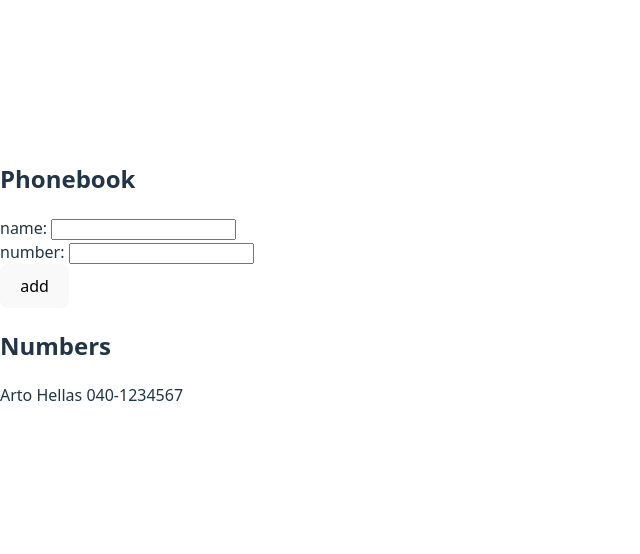
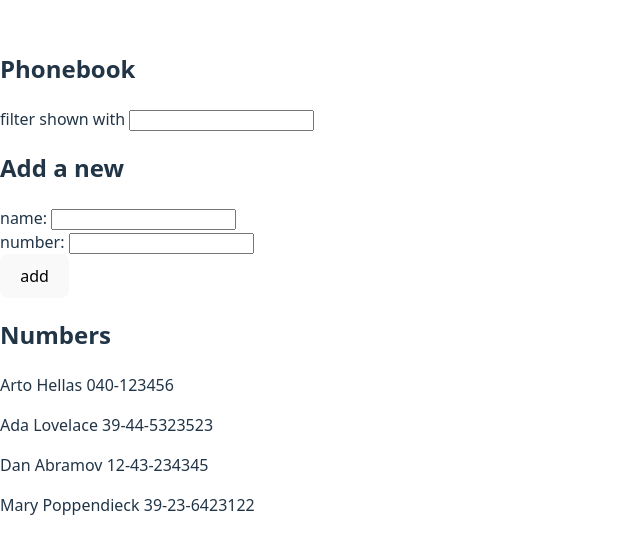
Before and after one commit to Kyre0n/Fullstack-Bootcamp, a React (Vite) app in the folder part2/phoneagenda/: page / in a window 1280 px wide. Shown: the part 118-672 px from the top of the page, without its empty margins (0-640 px from the left). Built offline with nearby package versions, Linux system fonts and the light colour scheme.

Commit message:
Ejercicio 2.9 hecho

```diff
--- a/part2/phoneagenda/src/App.jsx
+++ b/part2/phoneagenda/src/App.jsx
@@ -3,13 +3,14 @@
 
 const App = () => {
   const [persons, setPersons] = useState([
-    {
-      name: 'Arto Hellas',
-      number: '040-1234567'
-    }
+    { name: 'Arto Hellas', number: '040-123456', id: 1 },
+    { name: 'Ada Lovelace', number: '39-44-5323523', id: 2 },
+    { name: 'Dan Abramov', number: '12-43-234345', id: 3 },
+    { name: 'Mary Poppendieck', number: '39-23-6423122', id: 4 }
   ])
   const [newName, setNewName] = useState('')
   const [newNumber, setNewNumber] = useState('')
+  const [newFilter, setNewFilter] = useState('')
 
   const handleNameChange = (event) => {
     setNewName(event.target.value)
@@ -17,6 +18,10 @@
 
   const handleNumberChange = (event) => {
     setNewNumber(event.target.value)
+  }
+
+  const handleFilterChange = (event) => {
+    setNewFilter(event.target.value)
   }
 
   const addName = (event) => {
@@ -39,6 +44,10 @@
   return (
     <div>
       <h2>Phonebook</h2>
+      <div>
+        filter shown with <input value={newFilter} onChange={handleFilterChange}/>
+      </div>
+      <h2>Add a new</h2>
       <form onSubmit={addName}>
         <div>
           name: <input value={newName} onChange={handleNameChange} />
@@ -51,7 +60,14 @@
         </div>
       </form>
       <h2>Numbers</h2>
-      {persons.map(person => <Person key={person.name} person={person} />)}
+      {persons
+        .filter(person =>
+          person.name.toLowerCase().includes(newFilter.toLowerCase())
+        )
+        .map(person =>
+          <Person key={person.name} person={person} />
+        )
+      }
     </div>
   )
 }
```
